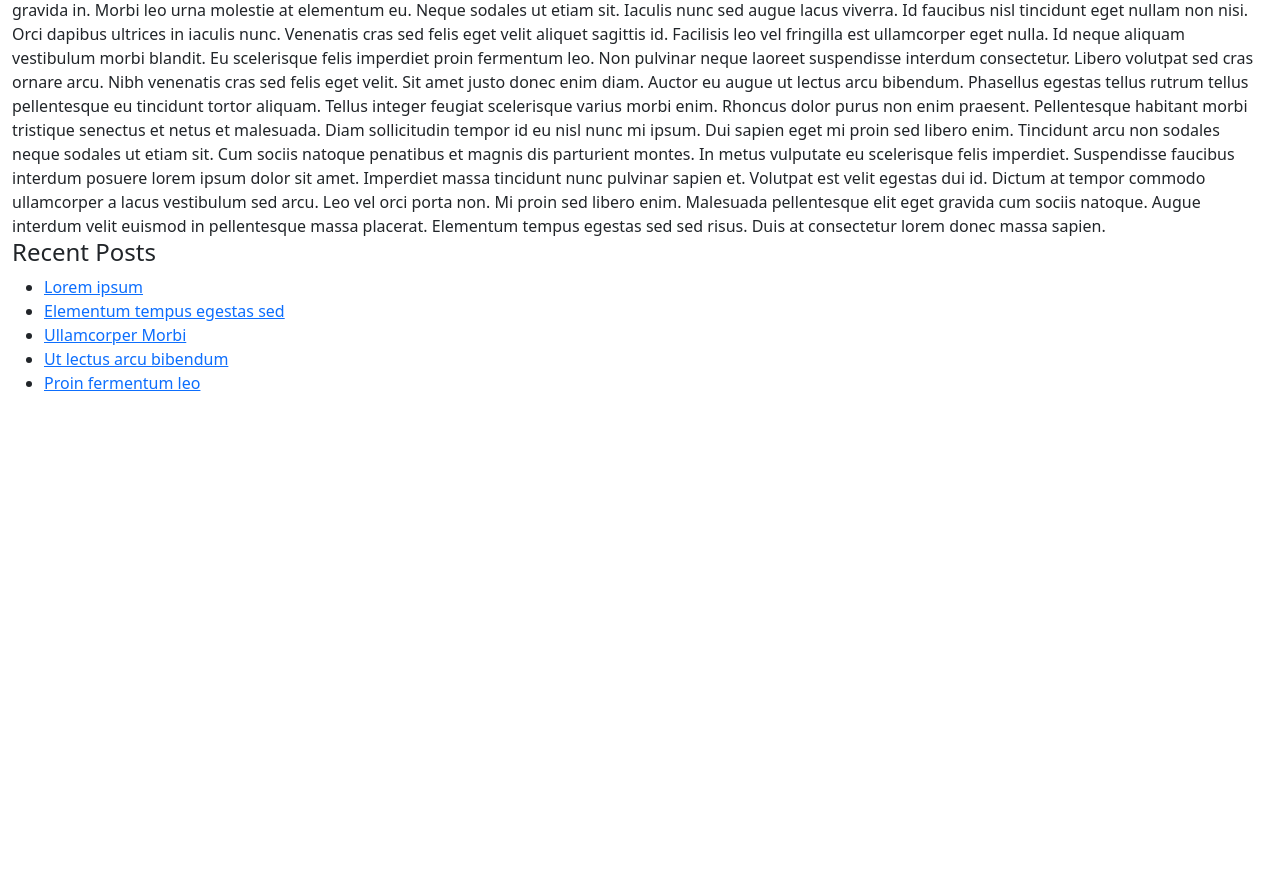
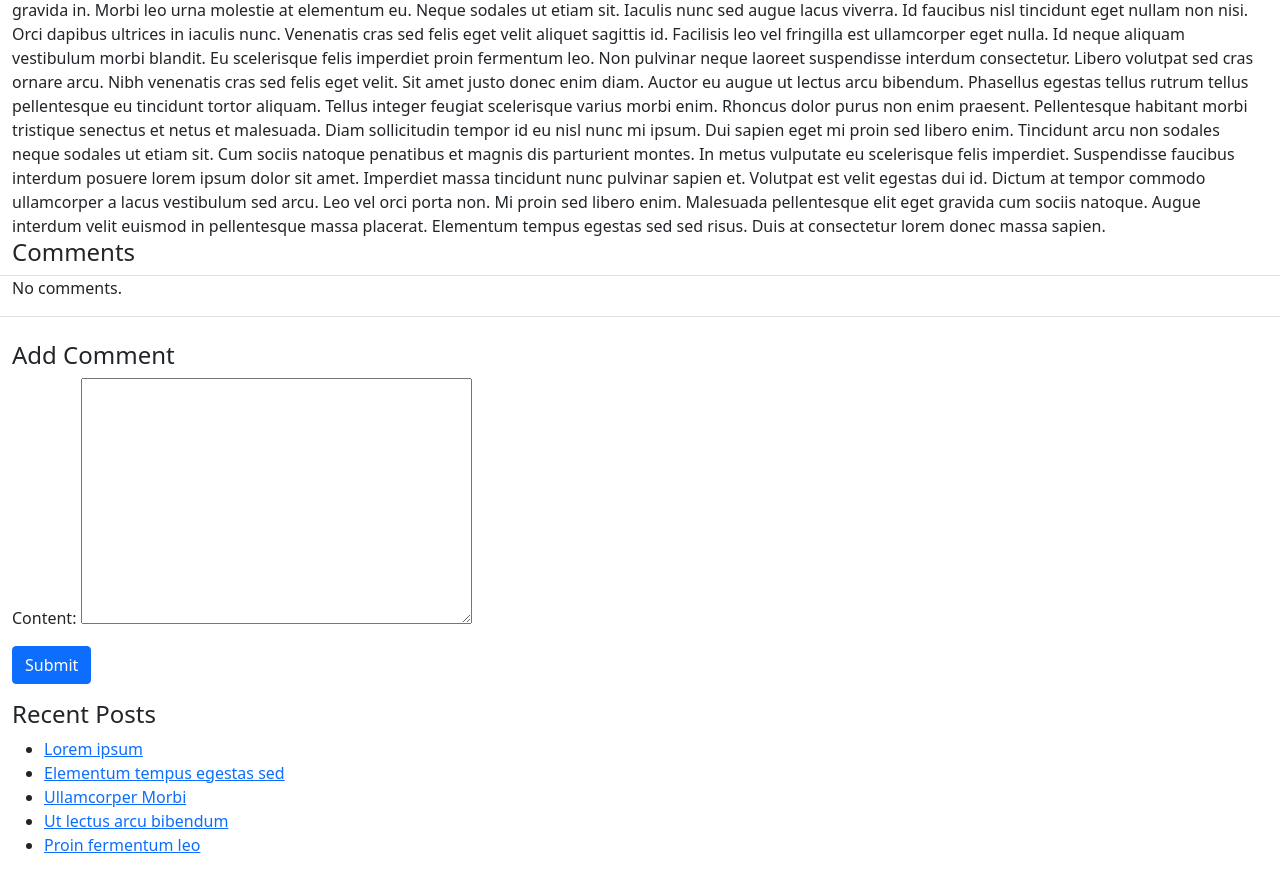
Before and after one commit to ardakoc/django-blog, a Django app: a page that uses templates/blog/post-detail.html in a window 1280 px wide. Shown: the part 528-1401 px from the top of the page. Before the commit the page ends 919 px from the top, so only its background shows below. Run offline with Django 4.2, Linux system fonts and the light colour scheme; a user stored in the database is signed in; data comes from the database, SQL or seed files in the repository.

Commit message:
added post comments template.

```diff
--- /dev/null
+++ b/templates/blog/post-comments.html
@@ -0,0 +1,35 @@
+{% load blog_extras %}
+
+<h4>Comments</h4>
+{% for comment in post.comments.all %}
+    {% row "border-top pt-2" %}
+        {% col %}
+            <h6>Posted by {{ comment.creator }} at {{ comment.created_at|date:"M, d Y h:i" }}</h6>
+        {% endcol %}
+    {% endrow %}
+    {% row "border-bottom" %}
+        {% col %}
+            <p style="font-size: 14px;">{{ comment.content }}</p>
+        {% endcol %}
+    {% endrow %}
+    {% empty %}
+    {% row "border-top border-bottom" %}
+        {% col %}
+            <p>No comments.</p>
+        {% endcol %}
+    {% endrow %}
+{% endfor %}
+{% if request.user.is_active %}
+    {% row "mt-4" %}
+        {% col %}
+            <h4>Add Comment</h4>
+            <form method="post">
+                {% csrf_token %}
+                {{ comment_form.as_p }}
+                <p>
+                    <button type="submit" class="btn btn-primary">Submit</button>
+                </p>
+            </form>
+        {% endcol %}
+    {% endrow %}
+{% endif %}
--- a/templates/blog/post-detail.html
+++ b/templates/blog/post-detail.html
@@ -13,6 +13,7 @@
             {{ post.content|safe }}
         {% endcol %}
     {% endrow %}
+    {% include "blog/post-comments.html" %}
     {% row %}
         {% col %}
             {% recent_posts post %}
```
